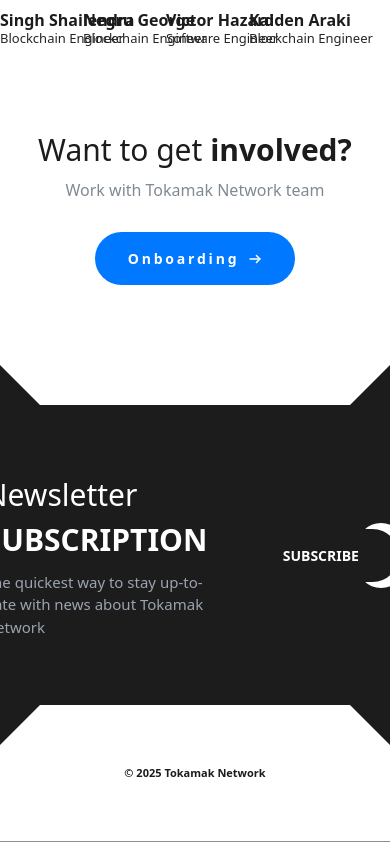
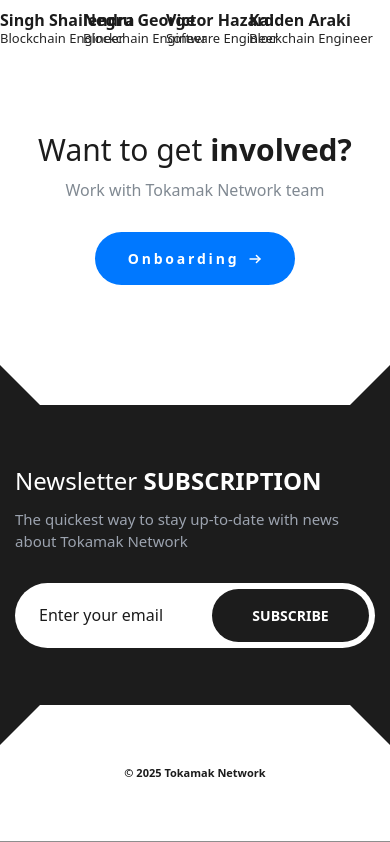
Before and after one commit to tokamak-network/tokamak-landing-page, a Next.js app: page /about in a window 390 px wide. Shown: the part 2000-2842 px from the top of the page. Built offline with nearby package versions, Linux system fonts and the light colour scheme.

Commit message:
feat(news-letter): responsive

```diff
--- a/src/app/components/ui/sections/news-letter/index.tsx
+++ b/src/app/components/ui/sections/news-letter/index.tsx
@@ -1,10 +1,10 @@
 export default function NewsletterSection() {
   return (
     <div className="w-full h-[300px] bg-[#1C1C1C] flex justify-center items-center px-[25px] [@media(max-width:1000px)]:px-[15px]">
-      <div className="w-full max-w-[1200px] flex justify-center items-center gap-x-[150px]">
+      <div className="w-full max-w-[1200px] flex justify-center items-center gap-x-[150px] [@media(max-width:800px)]:flex-col gap-y-[30px]">
         {/* Title */}
-        <div className="text-left w-[390px]">
-          <h2 className="text-white text-[30px] mb-[9px]">
+        <div className="text-left w-full min-w-[330px]">
+          <h2 className="text-white text-[24px] md:text-[30px] mb-[9px]">
             Newsletter <span className="font-bold">SUBSCRIPTION</span>
           </h2>
           <p className="text-[15px] text-gray-400">
@@ -13,7 +13,7 @@ export default function NewsletterSection() {
         </div>
 
         {/* Email Input Form */}
-        <div className="w-full relative">
+        <div className="w-full relative min-w-[330px]">
           <input
             type="email"
             placeholder="Enter your email"
```
